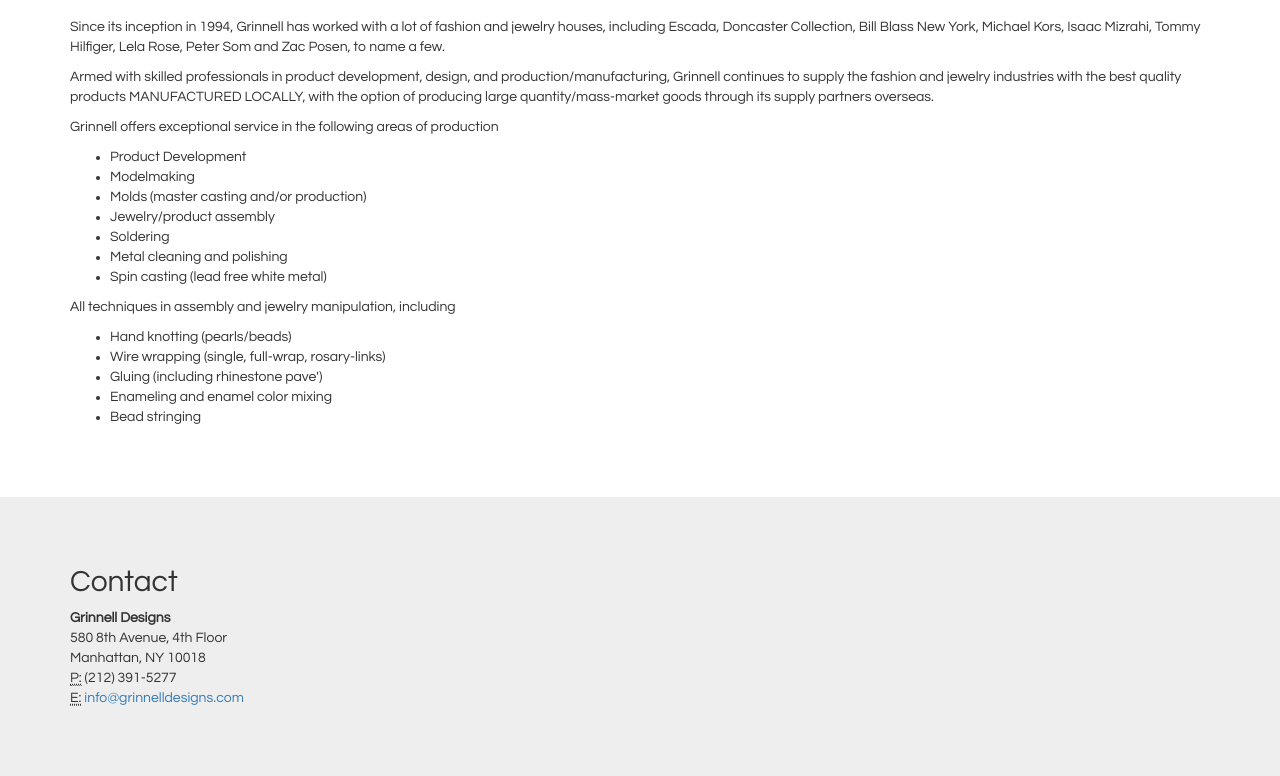
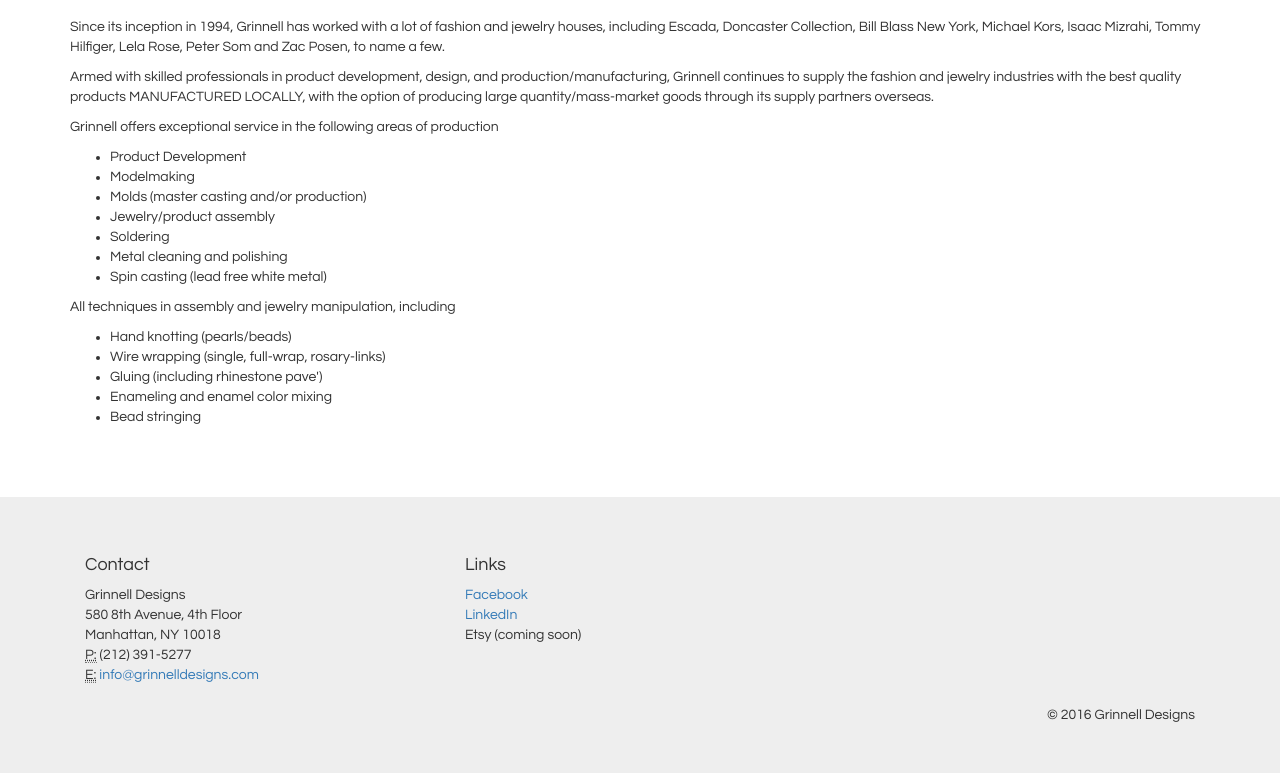
Before and after one commit to hherman1/grinnell-designs, a plain HTML site: page index.html in a window 1280 px wide. Shown: the part 1026-1802 px from the top of the page. Drawn offline with nearby package versions, Linux system fonts and the light colour scheme.

Commit message:
Added links, copyright to footer; Set a min-width for tiles; some restyling

```diff
--- a/css/index.css
+++ b/css/index.css
@@ -6,7 +6,7 @@
   font-family: 'Century Gothic', CenturyGothic, AppleGothic, sans-serif;
   padding-top: 50px;
 }
-#links {
+#home {
 	min-height:100%;
 }
 .navbar-fixed-top {
@@ -19,8 +19,9 @@
 	padding-bottom:60px;
 	padding-top:15px;
 }
-#contact {
+#footer {
 	background-color:#eee;
+    margin-bottom:0;
 }
 .nav>li>a:focus, .nav>li>a:hover {
     text-decoration: underline;
@@ -49,6 +50,9 @@
 .row>a:hover .fill{
 	opacity:1;
 }
+#home .col-md-3 {
+        min-width:300px;
+}
 .col-md-3>.jumbotron {
 	padding:0;
 	border-radius:0px;
@@ -59,7 +63,7 @@
 .col-md-3 .container {
 	height:101px;
 }
-#links .media-object {
+#home .media-object {
 	height:50px;
 }
 .jumbotron {
@@ -99,3 +103,7 @@
 #sample1 {
 	background: url(../assets/sample1.jpg) no-repeat center center local;
 }
+#links ul {
+        list-style-type:none;
+        padding-left:0;
+}
--- a/index.html
+++ b/index.html
@@ -34,7 +34,7 @@
 			</div>
 		</nav>
 
-		<div id="links" class="jumbotron">
+		<div id="home" class="jumbotron">
 			<div class="container-fluid">
 				<div class="page-header">
 					<img id="grinnell-logo" src="assets/grinnell-logo.jpg">
@@ -162,16 +162,39 @@
 
 		</div><!-- /.container -->
 	</div>
-		<div class="jumbotron" id=contact>
+		<div class="jumbotron" id=footer>
 			<div class="container" >
-					<h2> Contact </h2>
+                    <row>
+                            <div class="col-md-4" id="contact">
+                                    <h4> Contact </h4>
                                 <address>
-				  <strong>Grinnell Designs</strong><br>
+                                  Grinnell Designs<br>
                                   580 8th Avenue, 4th Floor<br>
                                   Manhattan, NY 10018<br>
                                   <abbr title="Phone">P:</abbr> (212) 391-5277 <br>
                                   <abbr title="Email">E:</abbr> <a href="mailto:info@grinnelldesigns.com"> info@grinnelldesigns.com </a>
                                 </address>
+                        </div>
+                        <div class="col-md-4" id="links">
+                                <h4> Links </h4>
+                                <ul>
+                                        <li>
+                                        <a href="https://www.facebook.com/Grinnell-Designs-Ltd-170412403038483/"> Facebook </a>
+                                        </li>
+                                        <li>
+                                            <a href="https://www.linkedin.com/company/grinnell-designs">
+                                                    LinkedIn
+                                            </a>
+                                        </li>
+                                        <li>
+                                        Etsy (coming soon)
+                                        </li>
+                                </ul>
+
+                        </div>
+                        <div class="col-md-4"> </div>
+                        <div class="col-md-12" style="text-align:right"> &copy; 2016 Grinnell Designs </div>
+                </row>
 			</div>
 		</div>
 		    <!-- jQuery (necessary for Bootstrap's JavaScript plugins) -->
```
Lines whose indentation alone changed are shown as unchanged.
